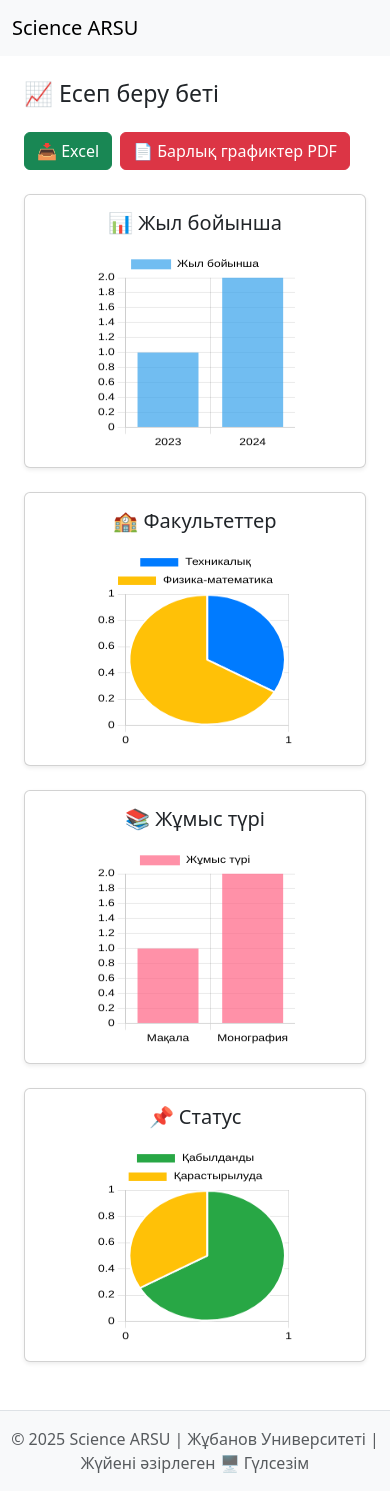
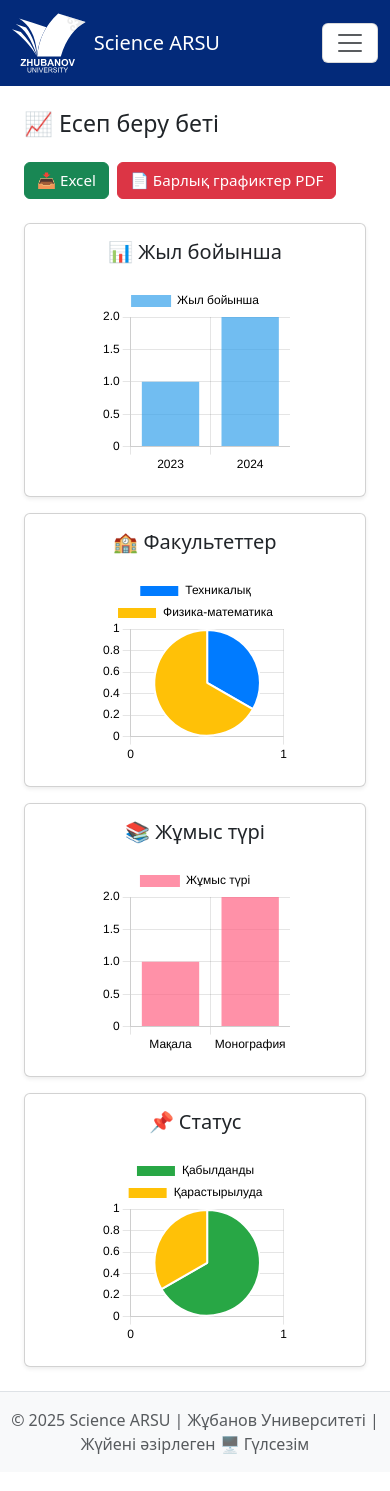
Before and after one commit to Seziimx/science-arsu-1, a Flask app: page /stats in a window 390 px wide. After the commit the page ends 1454 px from the top, so only its background shows below. Run offline with Flask 3, Linux system fonts and the light colour scheme; the visitor is signed in with stand-in values (Sample User, id 1); data comes from the database, SQL or seed files in the repository; some libraries are stand-ins or nearby versions.

Commit message:
fix: поменял цвет меню на тёмно-синий и обновил шаблон

```diff
--- a/static/css/stats.css
+++ b/static/css/stats.css
@@ -7,11 +7,12 @@
 
 @media (max-width: 576px) {
   .stats-chart canvas {
-    width: 200px !important;
-    height: 200px !important;
+    width: 180px !important;
+    height: 180px !important;
   }
 }
 
+/* Анимация появления карточек */
 .chart-card {
   opacity: 0;
   transform: translateY(30px);
@@ -22,3 +23,19 @@
   opacity: 1;
   transform: translateY(0);
 }
+
+/* Контейнер под график */
+.chart-container {
+  position: relative;
+  width: 200px;
+  height: 200px;
+  max-width: 200px;
+  margin: 0 auto;
+  padding: 5px;
+}
+
+@media (max-width: 767px) {
+  .chart-container {
+    max-width: 100%;
+  }
+}
--- a/static/js/export.js
+++ b/static/js/export.js
@@ -1,14 +1,15 @@
 function exportExcel() {
   const params = new URLSearchParams();
-  const year = document.querySelector('input[name="year"]').value;
-  const faculty = document.querySelector('input[name="faculty"]').value;
-  const type = document.querySelector('input[name="type"]').value;
-  const lang = document.querySelector('select[name="lang"]').value;
 
-  if (year) params.append('year', year);
-  if (faculty) params.append('faculty', faculty);
-  if (type) params.append('type', type);
-  if (lang) params.append('lang', lang);
+  const yearInput = document.querySelector('input[name="year"]');
+  const facultyInput = document.querySelector('input[name="faculty"]');
+  const typeInput = document.querySelector('input[name="type"]');
+  const langSelect = document.querySelector('select[name="lang"]');
+
+  if (yearInput && yearInput.value) params.append('year', yearInput.value);
+  if (facultyInput && facultyInput.value) params.append('faculty', facultyInput.value);
+  if (typeInput && typeInput.value) params.append('type', typeInput.value);
+  if (langSelect && langSelect.value) params.append('lang', langSelect.value);
 
   window.location.href = '/export/excel?' + params.toString();
 }
--- a/templates/base.html
+++ b/templates/base.html
@@ -5,39 +5,102 @@
   <meta name="viewport" content="width=device-width, initial-scale=1.0"/>
   <title>{% block title %}Science ARSU{% endblock %}</title>
   <link href="https://cdn.jsdelivr.net/npm/bootstrap@5.3.3/dist/css/bootstrap.min.css" rel="stylesheet">
+
   <style>
     body {
       display: flex;
       flex-direction: column;
       min-height: 100vh;
+      overflow-x: hidden;
     }
     main {
       flex: 1;
     }
+
+    /* Адаптивные таблицы */
+    .table-responsive {
+      overflow-x: auto;
+    }
+
+    /* Графики */
+    .stats-chart canvas {
+      width: 100% !important;
+      height: auto !important;
+      max-width: 350px;
+      margin: 0 auto;
+      display: block;
+    }
+    @media (max-width: 576px) {
+      .stats-chart canvas {
+        max-width: 250px;
+      }
+    }
+
+    /* Карточки */
+    .card {
+      transition: transform 0.3s ease, box-shadow 0.3s ease;
+    }
+    .card:hover {
+      transform: translateY(-3px);
+      box-shadow: 0 8px 20px rgba(0,0,0,0.08);
+    }
+
+    /* Формы и кнопки на мобиле */
+    @media (max-width: 576px) {
+      .input-group {
+        flex-wrap: wrap;
+      }
+      .input-group input {
+        flex: 1 0 100%;
+        margin-bottom: 8px;
+      }
+      .input-group button {
+        width: 100%;
+      }
+      form.row {
+        flex-direction: column;
+      }
+      form.row .col-md-3,
+      form.row .col-md-2,
+      form.row .col-md-1 {
+        flex: 1 0 100%;
+      }
+      .btn, .form-select, .form-control {
+        font-size: 0.95rem;
+      }
+    }
   </style>
 </head>
+
 <body>
+<nav class="navbar navbar-expand-lg" style="background-color: #032a7a;">
+  <div class="container">
+    <a class="navbar-brand d-flex align-items-center gap-2 text-white" href="{{ url_for('index') }}">
+      <img src="{{ url_for('static', filename='images/logo.svg') }}" alt="Logo" height="60">
+      <span>Science ARSU</span>
+    </a>
+    <button class="navbar-toggler bg-white" type="button" data-bs-toggle="collapse" data-bs-target="#navbarNav"
+      aria-controls="navbarNav" aria-expanded="false" aria-label="Навигацияны ашу">
+      <span class="navbar-toggler-icon"></span>
+    </button>
 
-  <nav class="navbar navbar-expand-lg navbar-light bg-light">
-    <div class="container">
-      <a class="navbar-brand" href="{{ url_for('index') }}">Science ARSU</a>
-      <div class="collapse navbar-collapse">
+    <div class="collapse navbar-collapse" id="navbarNav">
       <ul class="navbar-nav me-auto mb-2 mb-lg-0">
         {% if session.get('role') == 'admin' %}
-            <li class="nav-item"><a class="nav-link" href="{{ url_for('moderation') }}">Модерация</a></li>
-            <li class="nav-item"><a class="nav-link" href="{{ url_for('stats') }}">Статистика</a></li>
+          <li class="nav-item"><a class="nav-link text-white" href="{{ url_for('moderation') }}">Модерация</a></li>
+          <li class="nav-item"><a class="nav-link text-white" href="{{ url_for('stats') }}">Статистика</a></li>
         {% elif session.get('role') == 'student' %}
-            <li class="nav-item"><a class="nav-link" href="{{ url_for('upload') }}">Жүктеу</a></li>
-            <li class="nav-item"><a class="nav-link" href="{{ url_for('my_publications') }}">Менің жарияланымдарым</a></li>
-            <li class="nav-item"><a class="nav-link" href="{{ url_for('messages') }}">Хабарламалар</a></li>
+          <li class="nav-item"><a class="nav-link text-white" href="{{ url_for('upload') }}">Жүктеу</a></li>
+          <li class="nav-item"><a class="nav-link text-white" href="{{ url_for('my_publications') }}">Менің жарияланымдарым</a></li>
+          <li class="nav-item"><a class="nav-link text-white" href="{{ url_for('messages') }}">Хабарламалар</a></li>
         {% endif %}
       </ul>
       <div class="d-flex">
         {% if request.endpoint != 'login_page' %}
           {% if session.get('role') %}
-              <a class="btn btn-outline-danger" href="{{ url_for('logout') }}">Шығу</a>
+            <a class="btn btn-outline-light ms-2" href="{{ url_for('logout') }}">Шығу</a>
           {% else %}
-              <a class="btn btn-outline-primary" href="{{ url_for('login_page') }}">Кіру</a>
+            <a class="btn btn-outline-light ms-2" href="{{ url_for('login_page') }}">Кіру</a>
           {% endif %}
         {% endif %}
       </div>
@@ -45,15 +108,18 @@
   </div>
 </nav>
 
+
   <main class="container mt-4">
     {% block content %}{% endblock %}
   </main>
 
   {% if request.endpoint != 'login_page' %}
-  <footer class="bg-light text-center text-muted py-3 border-top">
+  <footer class="bg-light text-center text-muted py-3 border-top mt-auto">
     © 2025 Science ARSU | Жұбанов Университеті | Жүйені әзірлеген 🖥️ Гүлсезім
   </footer>
   {% endif %}
 
+  <!-- Bootstrap JS -->
+  <script src="https://cdn.jsdelivr.net/npm/bootstrap@5.3.3/dist/js/bootstrap.bundle.min.js"></script>
 </body>
 </html>
--- a/templates/dashboard.html
+++ b/templates/dashboard.html
@@ -4,7 +4,7 @@
 
 {% block content %}
 <div class="container">
-  <h3 class="mb-4">Қош келдіңіз, {{ session['username'] }}!</h3>
+  <h3 class="mb-4">Қош келдіңіз!</h3>
 
   <div class="row g-4 mb-4">
     <div class="col-md-6">
--- a/templates/messages.html
+++ b/templates/messages.html
@@ -5,8 +5,10 @@
 {% block content %}
 <div class="container">
   <h3 class="mb-4">📢 Хабарламалар</h3>
+
   {% if messages %}
-    <table class="table table-bordered">
+    <div class="table-responsive">
+      <table class="table table-bordered align-middle text-center">
         <thead class="table-light">
           <tr>
             <th>📄 Атауы</th>
@@ -34,6 +36,7 @@
           {% endfor %}
         </tbody>
       </table>
+    </div>
   {% else %}
     <p>🚫 Хабарламалар жоқ.</p>
   {% endif %}
--- a/templates/stats.html
+++ b/templates/stats.html
@@ -14,37 +14,43 @@
 <div class="container">
   <h3 class="mb-4">📈 Есеп беру беті</h3>
 
-
-  <!-- Экспорт батырмалары -->
-  <div class="d-flex gap-2 mb-4">
+  <div class="d-flex flex-wrap gap-2 mb-4">
     <button type="button" onclick="exportExcel()" class="btn btn-success">📥 Excel</button>
     <button type="button" onclick="downloadPDF()" class="btn btn-danger">📄 Барлық графиктер PDF</button>
   </div>
 
   <!-- Графиктер -->
-  <div class="row mb-4 stats-chart">
-    <div class="col-md-6 mb-4 chart-card">
+  <div class="row g-3 mb-4">
+    <div class="col-12 col-md-6">
       <div class="card p-3 shadow-sm">
         <h5 class="text-center mb-3">📊 Жыл бойынша</h5>
-        <canvas id="yearChart"></canvas>
+        <div class="chart-container">
+          <canvas id="yearChart"></canvas>
+        </div>
       </div>
     </div>
-    <div class="col-md-6 mb-4 chart-card">
+    <div class="col-12 col-md-6">
       <div class="card p-3 shadow-sm">
         <h5 class="text-center mb-3">🏫 Факультеттер</h5>
-        <canvas id="facultyChart"></canvas>
+        <div class="chart-container">
+          <canvas id="facultyChart"></canvas>
+        </div>
       </div>
     </div>
-    <div class="col-md-6 mb-4 chart-card">
+    <div class="col-12 col-md-6">
       <div class="card p-3 shadow-sm">
         <h5 class="text-center mb-3">📚 Жұмыс түрі</h5>
-        <canvas id="typeChart"></canvas>
+        <div class="chart-container">
+          <canvas id="typeChart"></canvas>
+        </div>
       </div>
     </div>
-    <div class="col-md-6 mb-4 chart-card">
+    <div class="col-12 col-md-6">
       <div class="card p-3 shadow-sm">
         <h5 class="text-center mb-3">📌 Статус</h5>
-        <canvas id="statusChart"></canvas>
+        <div class="chart-container">
+          <canvas id="statusChart"></canvas>
+        </div>
       </div>
     </div>
   </div>
@@ -62,7 +68,6 @@
   const status_counts = {{ status_counts|tojson }};
 </script>
 
-<!-- Подключаем твои JS -->
 <script src="{{ url_for('static', filename='js/charts.js') }}"></script>
 <script src="{{ url_for('static', filename='js/export.js') }}"></script>
 
```
Also changed, not shown: static/css/form.css (added, +42 -0 lines), static/css/main.css (added, +57 -0 lines), templates/moderation.html (+4 -4 lines), templates/my-publications.html (+6 -3 lines), static/images/logo (1).png (added), static/images/logo.svg (added), 2 other files. Lines whose indentation alone changed are shown as unchanged.
